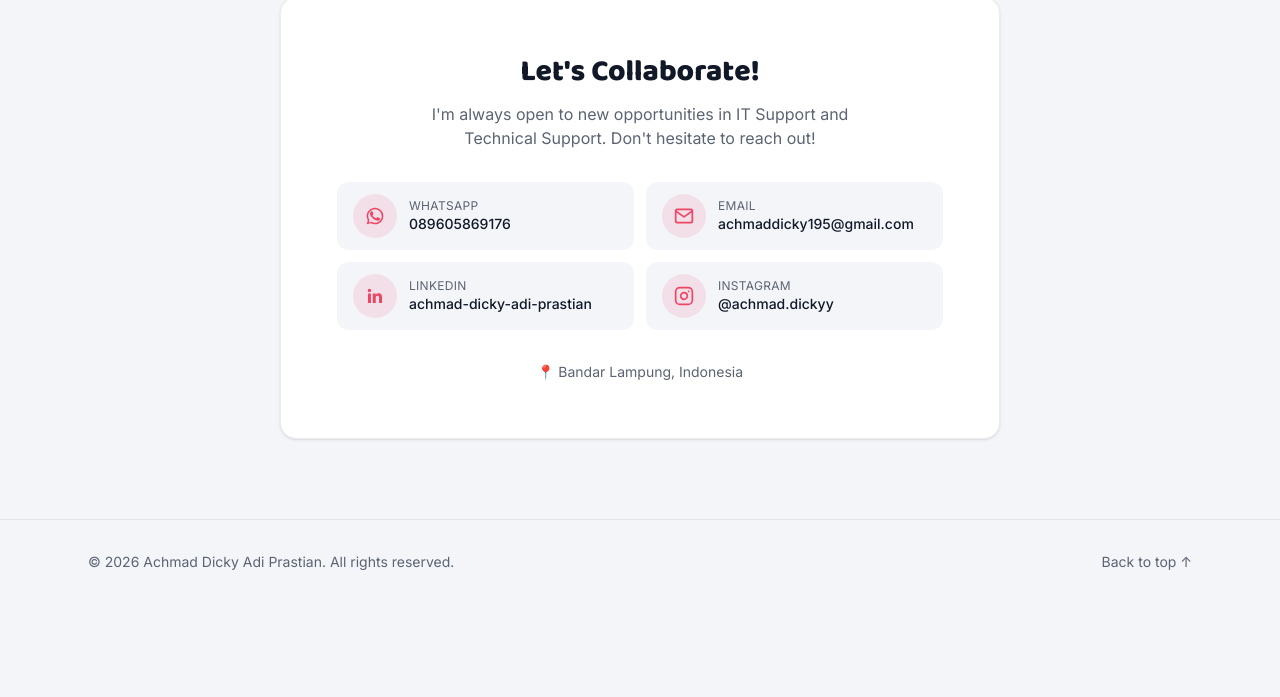
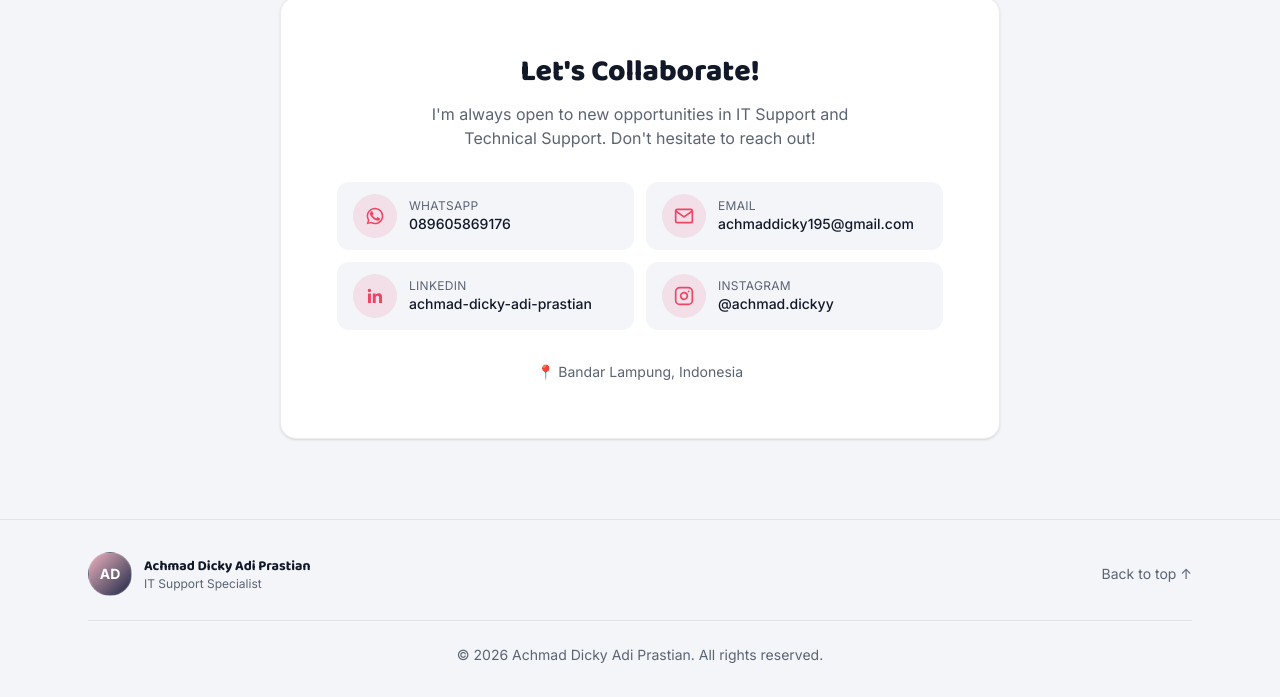
Before and after one commit to ahmdchikal/Portfolio_dicky, a Next.js app: page / in a window 1280 px wide. Shown: the part 5049-5746 px from the top of the page. Before the commit the page ends 5653 px from the top, so only its background shows below. Built offline with nearby package versions, Linux system fonts and the light colour scheme.

Commit message:
Add profile block to footer
Shows the initials avatar, name, and title above the copyright line,
matching the hero's avatar style since no photo is available yet.

```diff
--- a/src/components/Footer.tsx
+++ b/src/components/Footer.tsx
@@ -1,15 +1,39 @@
 import { profile } from "@/data/portfolio";
+
+const initials = profile.name
+  .split(" ")
+  .map((w) => w[0])
+  .slice(0, 2)
+  .join("");
 
 export default function Footer() {
   return (
     <footer className="border-t border-border py-8">
-      <div className="mx-auto flex max-w-6xl flex-col items-center justify-between gap-3 px-6 text-sm text-muted sm:flex-row">
-        <p>
+      <div className="mx-auto max-w-6xl px-6">
+        <div className="flex flex-col items-center justify-between gap-6 pb-6 sm:flex-row">
+          <div className="flex items-center gap-3">
+            <span className="flex h-11 w-11 shrink-0 items-center justify-center rounded-full border border-white/15 bg-gradient-to-br from-accent/40 to-hero-2 text-sm font-bold text-white">
+              {initials}
+            </span>
+            <div>
+              <p className="font-heading text-sm font-bold text-foreground">
+                {profile.name}
+              </p>
+              <p className="text-xs text-muted">{profile.titles[0]}</p>
+            </div>
+          </div>
+
+          <a
+            href="#top"
+            className="text-sm text-muted transition-colors hover:text-accent"
+          >
+            Back to top ↑
+          </a>
+        </div>
+
+        <div className="border-t border-border pt-6 text-center text-sm text-muted">
           © {new Date().getFullYear()} {profile.name}. All rights reserved.
-        </p>
-        <a href="#top" className="transition-colors hover:text-accent">
-          Back to top ↑
-        </a>
+        </div>
       </div>
     </footer>
   );
```
